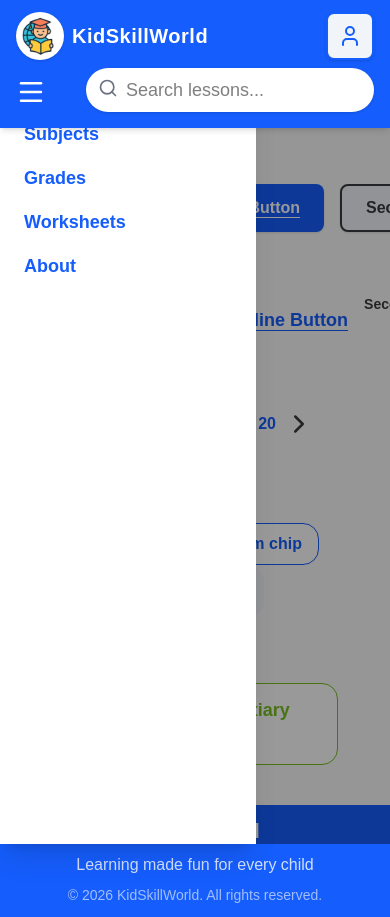
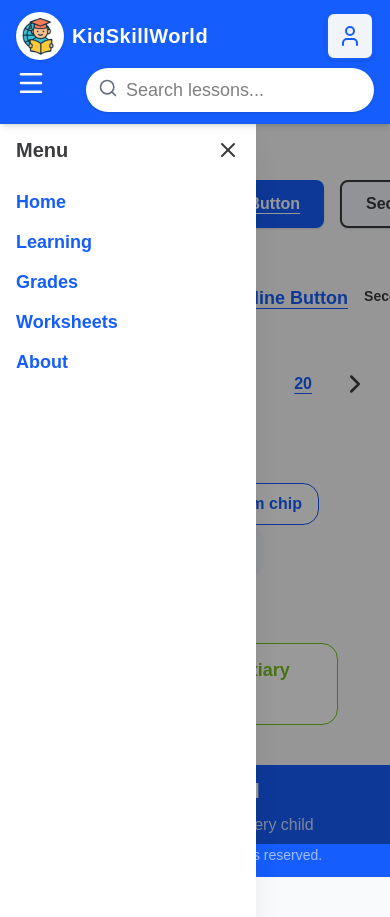
Before and after one commit to adhriton25/kidskillworld, a Next.js app: page /test/componenet in a window 390 px wide. Both pictures are taken after a click on the link 31 px from the left and 92 px from the top of the page. Shown: the top 917 px of the page. After the commit the page ends 877 px from the top, so only its background shows below. Built offline with nearby package versions, Linux system fonts and the light colour scheme.

Commit message:
fix: mobil version

```diff
--- a/app/page.tsx
+++ b/app/page.tsx
@@ -19,7 +19,7 @@ export default async function Learning() {
     <div >
       <h1 className="text-4xl font-bold text-center mb-12 text-gray-900">Curriculum by Grade</h1>
 
-      <div className="grid grid-cols-1 md:grid-cols-2 lg:grid-cols-3 gap-8 max-w-7xl mx-auto">
+      <div className="flex flex-wrap gap-8 max-w-7xl mx-auto justify-center">
         {grades.map((grade) => (
           <GradeCard key={grade.id} grade={grade} />
         ))}
--- a/components/Base/Button.tsx
+++ b/components/Base/Button.tsx
@@ -96,7 +96,7 @@ export const Button: React.FC<ButtonProps> = ({
     // Link button mode
     isLinkButton
       ? [
-          "bg-transparent hover:underline underline-offset-4 shadow-none border-0 !p-0",
+          "bg-transparent hover:underline underline-offset-4 shadow-none border-0 !p-0 w-fit h-fit",
           variantType.linkText,
         ]
       : [
--- a/components/Base/Pagination.tsx
+++ b/components/Base/Pagination.tsx
@@ -54,6 +54,8 @@ export const Pagination = ({
               onClick={() => onPageChange(pageNum)}
               isLinkButton={currentPage === pageNum ?  false: true}
               variant="primary"
+              className="!px-5"
+              showUnderline
             >
               {pageNum}
             </Button>
--- a/components/layout/MobileMenu.tsx
+++ b/components/layout/MobileMenu.tsx
@@ -1,8 +1,16 @@
 "use client";
 import React from "react";
 import { X } from "lucide-react";
+import { Button } from "../Base/Button";
+import { HEADER_TABS } from "@/Constant/header-tab";
 
-export const MobileMenu = ({ open, onClose }: { open: boolean; onClose: () => void }) => {
+export const MobileMenu = ({
+  open,
+  onClose,
+}: {
+  open: boolean;
+  onClose: () => void;
+}) => {
   return (
     <div
       className={`fixed inset-0 bg-black/40 z-50 transition-opacity ${
@@ -10,23 +18,28 @@ export const MobileMenu = ({ open, onClose }: { open: boolean; onClose: () => vo
       }`}
     >
       <div
-        className={`fixed top-0 left-0 h-full w-64 bg-white shadow-xl p-6 transition-transform ${
+        className={`fixed top-[7.5rem] left-0 h-full w-64 bg-white shadow-xl p-4 transition-transform ${
           open ? "translate-x-0" : "-translate-x-full"
         }`}
       >
         <div className="flex justify-between items-center mb-6">
-          <h2 className="text-xl font-bold text-blue-600">Menu</h2>
-          <button onClick={onClose}>
-            <X className="w-6 h-6 text-gray-700" />
-          </button>
+          <h2 className="text-xl font-bold text-[var(--ksw-color-action-secondary-default)]">
+            Menu
+          </h2>
+          <Button
+            isLinkButton
+            variant="secondary"
+            onClick={onClose}
+            leftIcon={<X />}
+          />
         </div>
 
-        <nav className="space-y-4 text-lg font-semibold">
-          <a className="block text-blue-600">Home</a>
-          <a className="block text-blue-600">Subjects</a>
-          <a className="block text-blue-600">Grades</a>
-          <a className="block text-blue-600">Worksheets</a>
-          <a className="block text-blue-600">About</a>
+        <nav className="flex justify-start flex-col gap-3">
+          {HEADER_TABS.map((tab) => (
+            <Button key={tab.id} size="lg" isLinkButton href={tab.href}>
+              {tab.label}
+            </Button>
+          ))}
         </nav>
       </div>
     </div>
```
